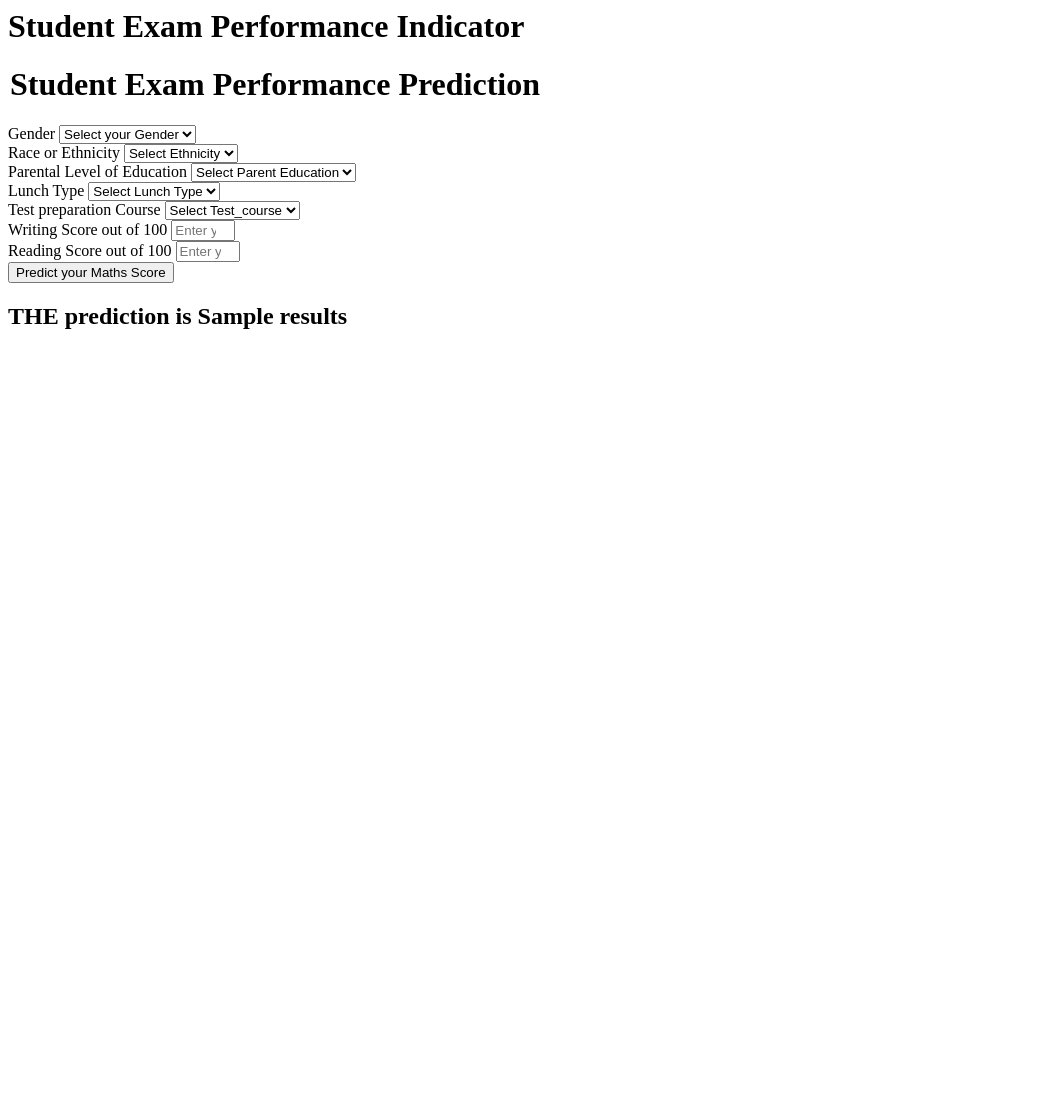
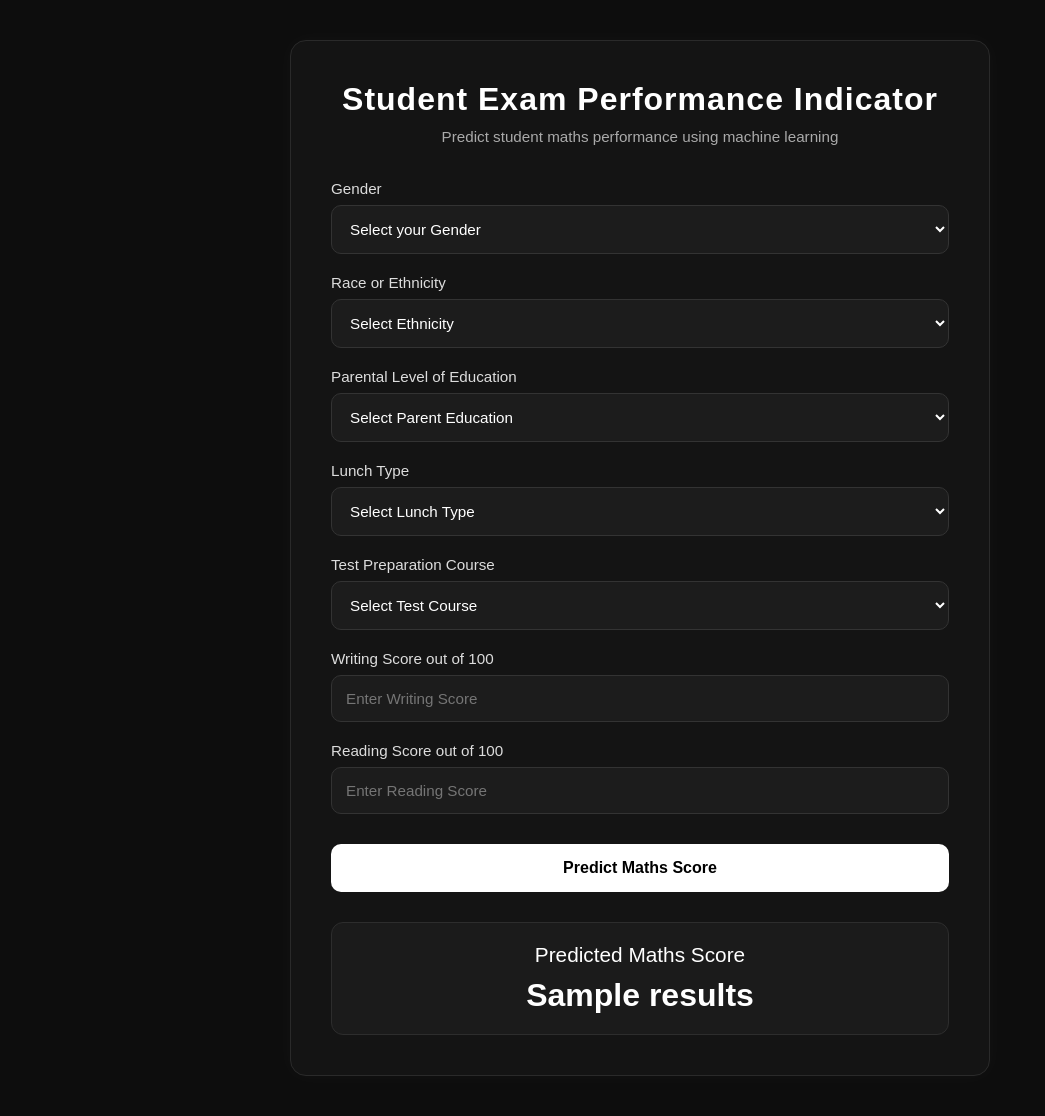
Before and after one commit to Sahil-Dev404/End-to-End-Student-Performance-Indicator, a Flask app: template templates/home.html in a window 1280 px wide. Shown: the whole page, without its empty margins (0-1045 px from the left). Before the commit the page ends 329 px from the top, so only its background shows below. Run offline with Flask 3, Linux system fonts and the light colour scheme; the template is opened without the code that fills it: most values are stand-ins (such as "Sample title", 1, 10 or a date in 2020).

Commit message:
frontend updates

```diff
--- a/app.py
+++ b/app.py
@@ -26,8 +26,8 @@ def predict_datapoint():
             parental_level_of_education=request.form.get('parental_level_of_education'),
             lunch=request.form.get('lunch'),
             test_preparation_course=request.form.get('test_preparation_course'),
-            reading_score=float(request.form.get('writing_score')),
-            writing_score=float(request.form.get('reading_score'))
+            reading_score=float(request.form.get('reading_score')),
+            writing_score=float(request.form.get('writing_score'))
 
         )
         pred_df=data.get_data_as_data_frame()
@@ -42,4 +42,4 @@ def predict_datapoint():
 
 
 if __name__=="__main__":
-    app.run(host="0.0.0.0")
+    app.run(host="0.0.0.0",debug=True)
--- a/templates/home.html
+++ b/templates/home.html
@@ -1,111 +1,228 @@
-<html>
+<!DOCTYPE html>
+<html lang="en">
+
+<head>
+    <meta charset="UTF-8">
+    <meta name="viewport" content="width=device-width, initial-scale=1.0">
+    <title>Student Performance Predictor</title>
+
+    <style>
+        * {
+            margin: 0;
+            padding: 0;
+            box-sizing: border-box;
+            font-family: Arial, Helvetica, sans-serif;
+        }
+
+        body {
+            background-color: #0d0d0d;
+            color: #ffffff;
+            min-height: 100vh;
+            display: flex;
+            justify-content: center;
+            align-items: center;
+            padding: 40px 20px;
+        }
+
+        .container {
+            width: 100%;
+            max-width: 700px;
+            background: #141414;
+            border: 1px solid #2a2a2a;
+            border-radius: 16px;
+            padding: 40px;
+            box-shadow: 0 0 20px rgba(255, 255, 255, 0.03);
+        }
+
+        .main-title {
+            text-align: center;
+            font-size: 2rem;
+            margin-bottom: 10px;
+            font-weight: 600;
+            letter-spacing: 1px;
+        }
+
+        .subtitle {
+            text-align: center;
+            color: #aaaaaa;
+            margin-bottom: 35px;
+            font-size: 0.95rem;
+        }
+
+        form {
+            display: flex;
+            flex-direction: column;
+            gap: 20px;
+        }
+
+        .form-group {
+            display: flex;
+            flex-direction: column;
+        }
+
+        label {
+            margin-bottom: 8px;
+            font-size: 0.95rem;
+            color: #dddddd;
+        }
+
+        .form-control {
+            width: 100%;
+            padding: 14px;
+            border-radius: 10px;
+            border: 1px solid #333333;
+            background-color: #1c1c1c;
+            color: white;
+            font-size: 0.95rem;
+            outline: none;
+            transition: 0.3s ease;
+        }
+
+        .form-control:focus {
+            border-color: #ffffff;
+        }
+
+        select option {
+            background-color: #1c1c1c;
+            color: white;
+        }
+
+        .btn {
+            margin-top: 10px;
+            padding: 15px;
+            background-color: white;
+            color: black;
+            border: none;
+            border-radius: 10px;
+            font-size: 1rem;
+            font-weight: bold;
+            cursor: pointer;
+            transition: 0.3s ease;
+        }
+
+        .btn:hover {
+            background-color: #d9d9d9;
+        }
+
+        .result-box {
+            margin-top: 30px;
+            padding: 20px;
+            border-radius: 12px;
+            background-color: #1b1b1b;
+            border: 1px solid #2d2d2d;
+            text-align: center;
+        }
+
+        .result-box h2 {
+            font-size: 1.3rem;
+            font-weight: 500;
+        }
+
+        .result {
+            color: #ffffff;
+            font-size: 2rem;
+            margin-top: 10px;
+            font-weight: bold;
+        }
+
+        @media (max-width: 768px) {
+            .container {
+                padding: 25px;
+            }
+
+            .main-title {
+                font-size: 1.6rem;
+            }
+        }
+    </style>
+</head>
+
 <body>
-    <div class="login">
-       <h1>Student Exam Performance Indicator</h1>
+
+    <div class="container">
+
+        <h1 class="main-title">Student Exam Performance Indicator</h1>
+        <p class="subtitle">
+            Predict student maths performance using machine learning
+        </p>
 
         <form action="{{ url_for('predict_datapoint')}}" method="post">
-        <h1>
-            <legend>Student Exam Performance Prediction</legend>
-        </h1>
-        <div class="mb-3">
-            <label class="form-label">Gender</label>
-            <select class="form-control" name="gender" placeholder="Enter you Gender" required>
-                <option class="placeholder" selected disabled value="">Select your Gender</option>
-                <option value="male">
-                    Male
-                </option>
-                <option value="female">
-                    Female
-                </option>
+
+            <div class="form-group">
+                <label>Gender</label>
+                <select class="form-control" name="gender" required>
+                    <option selected disabled value="">Select your Gender</option>
+                    <option value="male">Male</option>
+                    <option value="female">Female</option>
                 </select>
             </div>
-        <div class="mb-3">
-            <label class="form-label">Race or Ethnicity</label>
-            <select class="form-control" name="ethnicity" placeholder="Enter you ethnicity" required>
-                <option class="placeholder" selected disabled value="">Select Ethnicity</option>
-                <option value="group A">
-                    Group A
-                </option>
-                <option value="group B">
-                    Group B
-                </option>
-                <option value="group C">
-                    Group C
-                </option>
-                <option value="group D">
-                    Group D
-                </option>
-                <option value="group E">
-                    Group E
-                </option>
+
+            <div class="form-group">
+                <label>Race or Ethnicity</label>
+                <select class="form-control" name="ethnicity" required>
+                    <option selected disabled value="">Select Ethnicity</option>
+                    <option value="group A">Group A</option>
+                    <option value="group B">Group B</option>
+                    <option value="group C">Group C</option>
+                    <option value="group D">Group D</option>
+                    <option value="group E">Group E</option>
                 </select>
             </div>
-        <div class="mb-3">
-            <label class="form-label">Parental Level of Education</label>
-            <select class="form-control" name="parental_level_of_education"
-                placeholder="Enter you Parent Education" required>
-                <option class="placeholder" selected disabled value="">Select Parent Education</option>
-                <option value="associate's degree">
-                    associate's degree
-                </option>
-                <option value="bachelor's degree">
-                    bachelor's degree
-                </option>
-                <option value="high school">
-                    high school
-                </option>
-                <option value="master's degree">
-                    master's degree
-                </option>
-                <option value="some college">
-                    some college
-                </option>
-                <option value="some high school">
-                    some high school
-                </option>
+
+            <div class="form-group">
+                <label>Parental Level of Education</label>
+                <select class="form-control" name="parental_level_of_education" required>
+                    <option selected disabled value="">Select Parent Education</option>
+                    <option value="associate's degree">Associate's Degree</option>
+                    <option value="bachelor's degree">Bachelor's Degree</option>
+                    <option value="high school">High School</option>
+                    <option value="master's degree">Master's Degree</option>
+                    <option value="some college">Some College</option>
+                    <option value="some high school">Some High School</option>
                 </select>
             </div>
-        <div class="mb-3">
-            <label class="form-label">Lunch Type</label>
-            <select class="form-control" name="lunch" placeholder="Enter you Lunch" required>
-                <option class="placeholder" selected disabled value="">Select Lunch Type</option>
-                <option value="free/reduced">
-                    free/reduced
-                </option>
-                <option value="standard">
-                    standard
-                </option>
+
+            <div class="form-group">
+                <label>Lunch Type</label>
+                <select class="form-control" name="lunch" required>
+                    <option selected disabled value="">Select Lunch Type</option>
+                    <option value="free/reduced">Free/Reduced</option>
+                    <option value="standard">Standard</option>
                 </select>
             </div>
-        <div class="mb-3">
-            <label class="form-label">Test preparation Course</label>
-            <select class="form-control" name="test_preparation_course" placeholder="Enter you Course"
-                required>
-                <option class="placeholder" selected disabled value="">Select Test_course</option>
-                <option value="none">
-                    None
-                </option>
-                <option value="completed">
-                    Completed
-                </option>
+
+            <div class="form-group">
+                <label>Test Preparation Course</label>
+                <select class="form-control" name="test_preparation_course" required>
+                    <option selected disabled value="">Select Test Course</option>
+                    <option value="none">None</option>
+                    <option value="completed">Completed</option>
                 </select>
             </div>
-        <div class="mb-3">
-            <label class="form-label">Writing Score out of 100</label>
+
+            <div class="form-group">
+                <label>Writing Score out of 100</label>
+                <input class="form-control" type="number" name="writing_score"
+                    placeholder="Enter Writing Score" min="0" max="100" required>
+            </div>
+
+            <div class="form-group">
+                <label>Reading Score out of 100</label>
                 <input class="form-control" type="number" name="reading_score"
-                placeholder="Enter your Reading score" min='0' max='100' />
+                    placeholder="Enter Reading Score" min="0" max="100" required>
             </div>
-        <div class="mb-3">
-            <label class="form-label">Reading Score out of 100</label>
-            <input class="form-control" type="number" name="writing_score"
-                placeholder="Enter your Reading Score" min='0' max='100' />
+
+            <input class="btn" type="submit" value="Predict Maths Score">
+
+        </form>
+
+        <div class="result-box">
+            <h2>Predicted Maths Score</h2>
+            <div class="result">{{ results }}</div>
         </div>
-        <div class="mb-3">
-            <input class="btn btn-primary" type="submit" value="Predict your Maths Score" required />
+
     </div>
-    </form>
-    <h2>
-       THE  prediction is {{results}}
-    </h2>
-   <body>
+
+</body>
+
 </html>
```
Also changed, not shown: templates/index.html (+111 -1 lines). Lines whose indentation alone changed are shown as unchanged.
